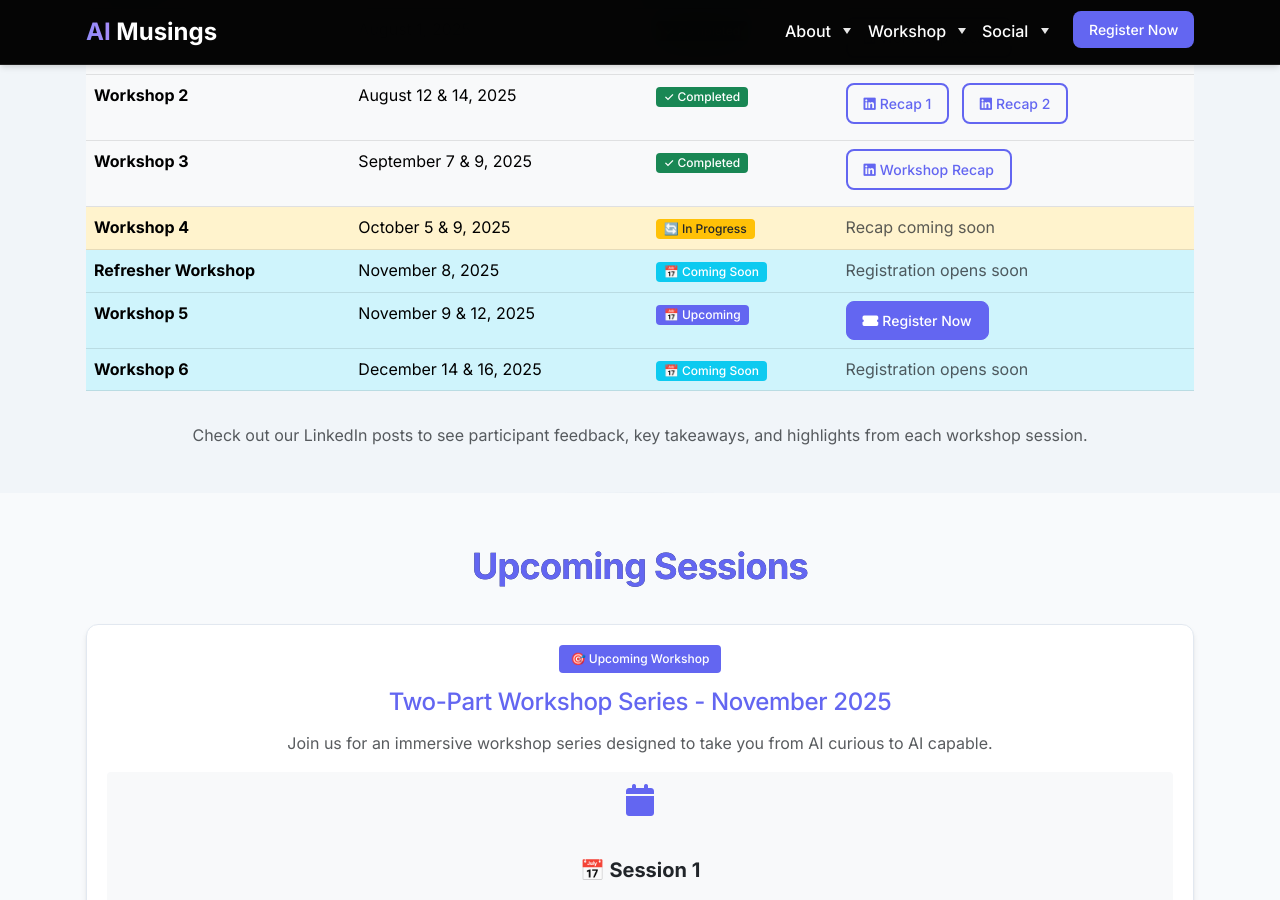
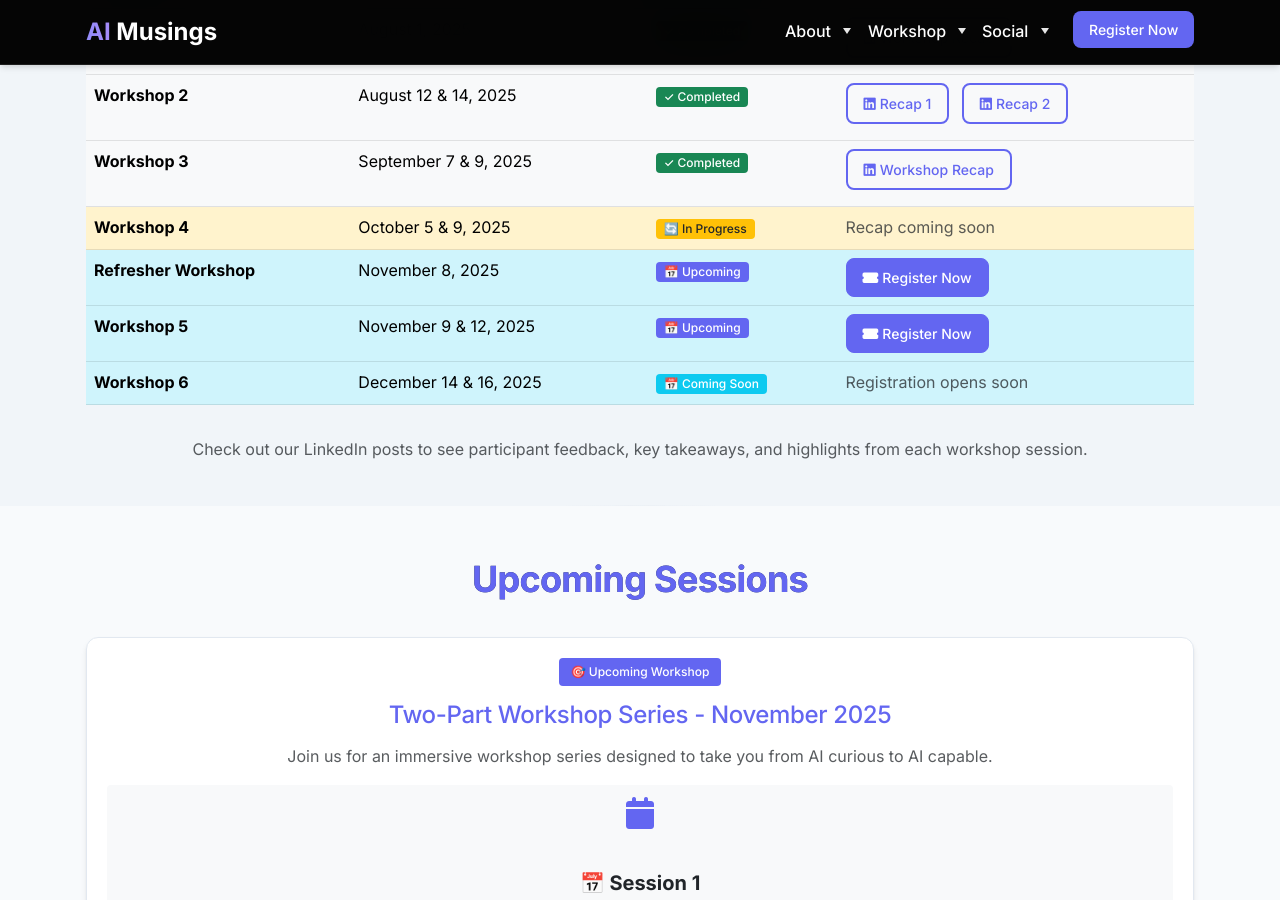
Before and after one commit to pulsarventures/aimusings.site, a Jekyll site: the page built from index.html, in a window 1280 px wide and 900 px high, scrolled down 10867 px. Built offline with Jekyll 4.4.1, drawn with Linux system fonts in a browser that asks for light colours; the list of posts is cut into pages by our own code.

Commit message:
Add registration link for November 8th Refresher Workshop
Updated the workshop schedule table to include the registration link for the AI Accelerate Refresher workshop on App and Agent Toolkit. Changed status from "Coming Soon" to "Upcoming" and added active registration button.

🤖 Generated with [Claude Code](https://claude.com/claude-code)

Co-Authored-By: Claude <noreply@anthropic.com>

```diff
--- a/index.html
+++ b/index.html
@@ -975,8 +975,12 @@ title: "Accelerate Your AI Game: Learn, Apply, Build in One Immersive Session"
                             <tr class="table-info">
                                 <td><strong>Refresher Workshop</strong></td>
                                 <td>November 8, 2025</td>
-                                <td><span class="badge bg-info">📅 Coming Soon</span></td>
-                                <td><span class="text-muted">Registration opens soon</span></td>
+                                <td><span class="badge bg-primary">📅 Upcoming</span></td>
+                                <td>
+                                    <a href="https://www.tixtree.com/e/ai-accelerate-refresher-on-app-and-agent-toolkit-e4a7baee422b" target="_blank" class="btn btn-sm btn-primary">
+                                        <i class="fas fa-ticket-alt me-1"></i>Register Now
+                                    </a>
+                                </td>
                             </tr>
                             <tr class="table-info">
                                 <td><strong>Workshop 5</strong></td>
```
